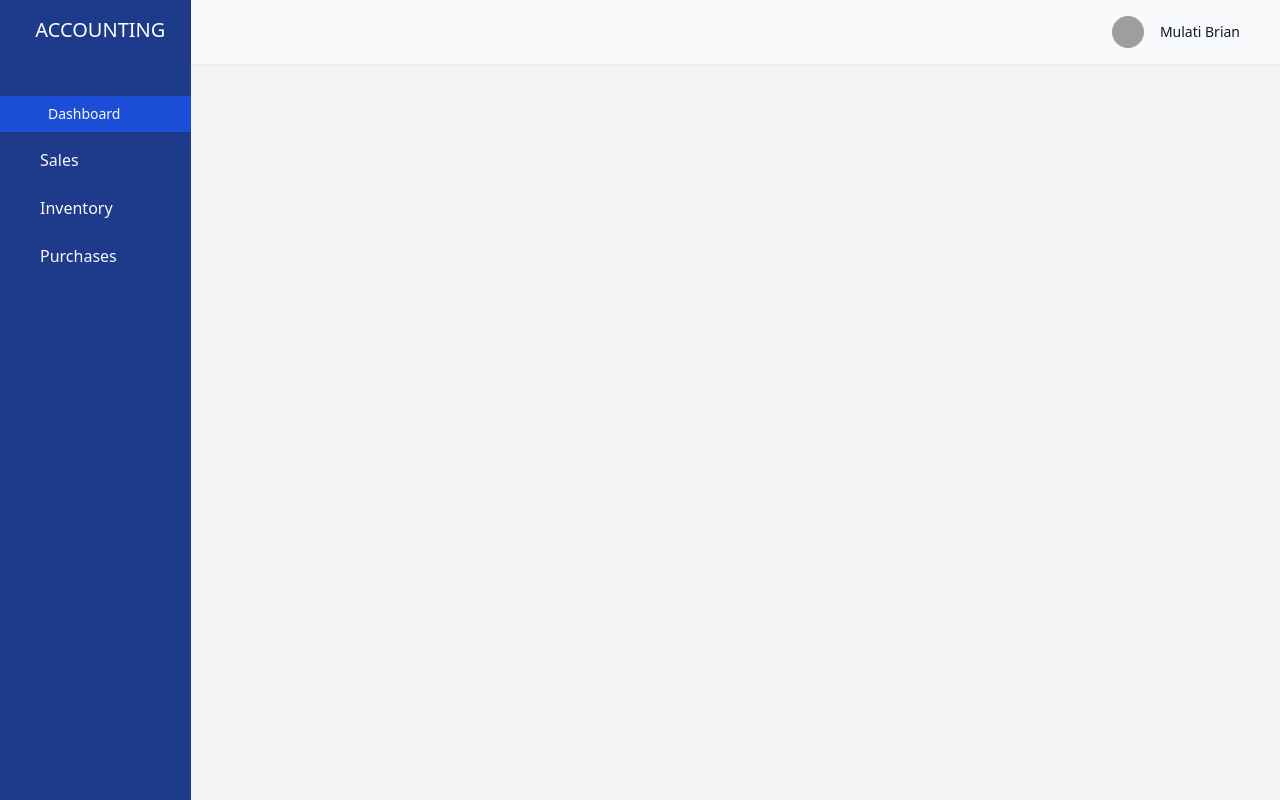
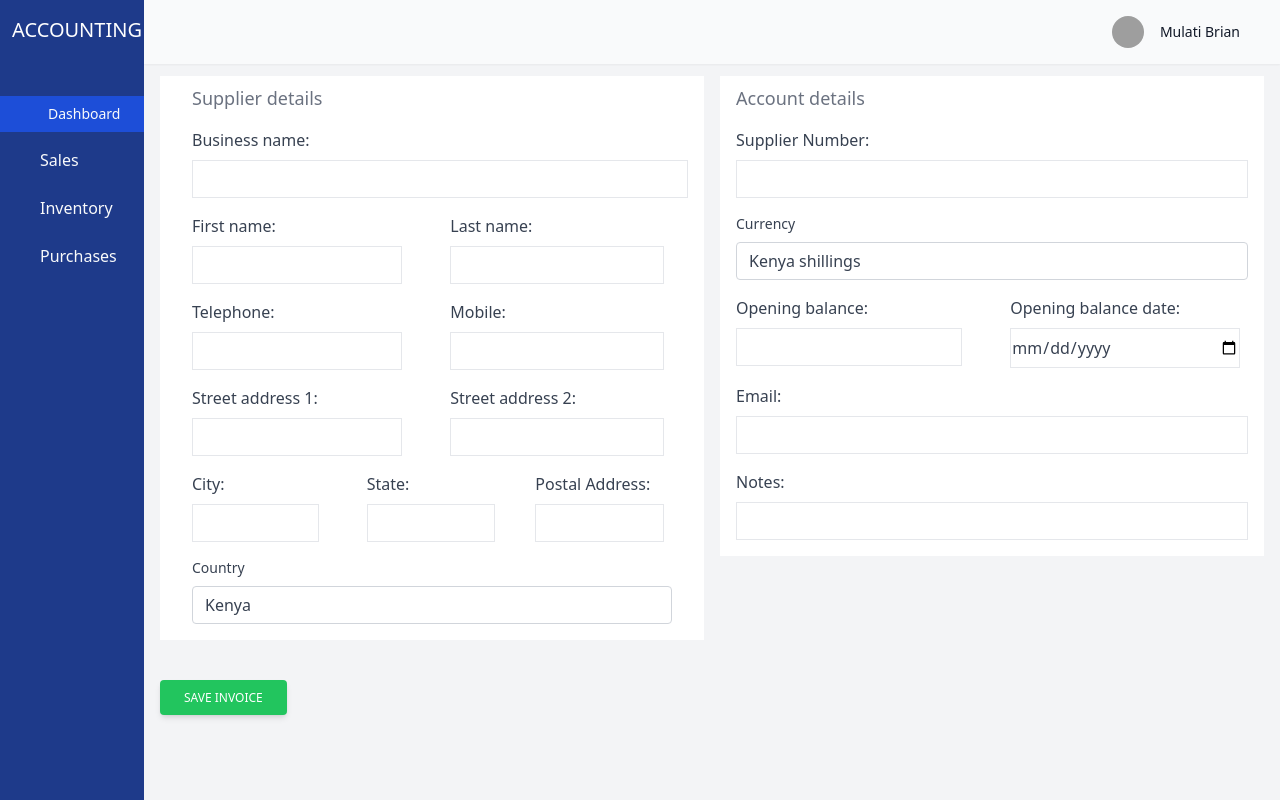
Before and after one commit to Brian-mula/accounting, a Nuxt app: page /new_supplier in a window 1280 px wide. Built offline with nearby package versions, Linux system fonts and the light colour scheme; grey boxes are pictures that could not be loaded.

Commit message:
added new supplier page

```diff
--- a/pages/manage_suppliers.vue
+++ b/pages/manage_suppliers.vue
@@ -1,5 +1,17 @@
 <template>
     <div>
+     <div class="flex justify-end items-end p-3">
+      <nuxt-link to="/new_supplier"
+        class="bg-blue-600 p-2 rounded-sm cursor-pointer hover:bg-blue-700 flex items-center"
+      >
+        <img
+          src="~/assets/images/add-svgrepo-com.svg"
+          alt=""
+          class="h-5 w-5 mx-2"
+        />
+        <h4 class="text-white">New Supplier</h4>
+      </nuxt-link>
+    </div>
     <form class="bg-white shadow-md rounded px-8 pt-6 pb-8 mb-4">
     <h3 class="pt-2 pb-4 px-4 text-lg text-gray-500">Search</h3>
       <div class="flex items-center">
--- /dev/null
+++ b/pages/new_supplier.vue
@@ -0,0 +1,208 @@
+<template>
+  <div>
+    <form>
+      <div class="flex">
+        <div class="bg-white px-4" id="custom">
+          <h3 class="pt-2 pb-4 px-4 text-lg text-gray-500">Supplier details</h3>
+          <div class="mb-4 w-full mx-4 pr-4">
+            <label class="block text-gray-700 text-md mb-2" for="username">
+              Business name:
+            </label>
+            <input
+              class="appearance-none border w-full py-2 px-3 text-gray-700 leading-tight focus:outline-none focus:shadow-outline"
+              placeholder=""
+            />
+          </div>
+          <div class="flex justify-between">
+            <div class="mb-4 w-full mx-4 pr-4">
+              <label class="block text-gray-700 text-md mb-2" for="username">
+                First name:
+              </label>
+              <input
+                class="appearance-none border w-full py-2 px-3 text-gray-700 leading-tight focus:outline-none focus:shadow-outline"
+                placeholder=""
+              />
+            </div>
+
+            <div class="mb-4 w-full mx-4 pr-2">
+              <label class="block text-gray-700 text-md mb-2" for="username">
+                Last name:
+              </label>
+              <input
+                class="appearance-none border w-full py-2 text-gray-700 leading-tight focus:outline-none focus:shadow-outline"
+                placeholder=""
+              />
+            </div>
+          </div>
+          <div class="flex justify-between">
+            <div class="mb-4 w-full mx-4 pr-4">
+              <label class="block text-gray-700 text-md mb-2" for="username">
+                Telephone:
+              </label>
+              <input
+                class="appearance-none border w-full py-2 px-3 text-gray-700 leading-tight focus:outline-none focus:shadow-outline"
+                placeholder=""
+              />
+            </div>
+
+            <div class="mb-4 w-full mx-4 pr-2">
+              <label class="block text-gray-700 text-md mb-2" for="username">
+                Mobile:
+              </label>
+              <input
+                class="appearance-none border w-full py-2 text-gray-700 leading-tight focus:outline-none focus:shadow-outline"
+                placeholder=""
+              />
+            </div>
+          </div>
+          <div class="flex justify-between">
+            <div class="mb-4 w-full mx-4 pr-4">
+              <label class="block text-gray-700 text-md mb-2" for="username">
+                Street address 1:
+              </label>
+              <input
+                class="appearance-none border w-full py-2 px-3 text-gray-700 leading-tight focus:outline-none focus:shadow-outline"
+                placeholder=""
+              />
+            </div>
+
+            <div class="mb-4 w-full mx-4 pr-2">
+              <label class="block text-gray-700 text-md mb-2" for="username">
+                Street address 2:
+              </label>
+              <input
+                class="appearance-none border w-full py-2 text-gray-700 leading-tight focus:outline-none focus:shadow-outline"
+                placeholder=""
+              />
+            </div>
+          </div>
+          <div class="flex justify-between">
+            <div class="mb-4 w-full mx-4 pr-4">
+              <label class="block text-gray-700 text-md mb-2" for="username">
+                City:
+              </label>
+              <input
+                class="appearance-none border w-full py-2 px-3 text-gray-700 leading-tight focus:outline-none focus:shadow-outline"
+                placeholder=""
+              />
+            </div>
+
+            <div class="mb-4 w-full mx-4 pr-2">
+              <label class="block text-gray-700 text-md mb-2" for="username">
+                State:
+              </label>
+              <input
+                class="appearance-none border w-full py-2 text-gray-700 leading-tight focus:outline-none focus:shadow-outline"
+                placeholder=""
+              />
+            </div>
+            <div class="mb-4 w-full mx-4 pr-2">
+              <label class="block text-gray-700 text-md mb-2" for="username">
+                Postal Address:
+              </label>
+              <input
+                class="appearance-none border w-full py-2 text-gray-700 leading-tight focus:outline-none focus:shadow-outline"
+                placeholder=""
+              />
+            </div>
+          </div>
+          <div class="w-full mx-4 pr-4">
+            <div class="mb-4 w-full pr-4">
+              <label class="block text-gray-700 text-sm mb-2" for="username">
+                Country
+              </label>
+              <select
+                class="form-select appearance-none block w-full px-3 py-1.5 text-base font-normal text-gray-700 bg-white bg-clip-padding bg-no-repeat border border-solid border-gray-300 rounded transition ease-in-out m-0 focus:text-gray-700 focus:bg-white focus:border-blue-600 focus:outline-none"
+                aria-label="Default select example"
+              >
+                <option value="3">Kenya</option>
+              </select>
+            </div>
+          </div>
+        </div>
+        <div class="ml-4 bg-white h-min" id="custom">
+          <h3 class="pt-2 pb-4 px-4 text-lg text-gray-500">Account details</h3>
+          <div class="mb-4 w-full mx-4 pr-8">
+            <label class="block text-gray-700 text-md mb-2" for="username">
+              Supplier Number:
+            </label>
+            <input
+              class="appearance-none border w-full py-2 px-3 text-gray-700 leading-tight focus:outline-none focus:shadow-outline"
+              placeholder=""
+            />
+          </div>
+           <div class="w-full mx-4 pr-4">
+            <div class="mb-4 w-full pr-4">
+              <label class="block text-gray-700 text-sm mb-2" for="username">
+                Currency
+              </label>
+              <select
+                class="form-select appearance-none block w-full px-3 py-1.5 text-base font-normal text-gray-700 bg-white bg-clip-padding bg-no-repeat border border-solid border-gray-300 rounded transition ease-in-out m-0 focus:text-gray-700 focus:bg-white focus:border-blue-600 focus:outline-none"
+                aria-label="Default select example"
+              >
+                <option value="3">Kenya shillings</option>
+              </select>
+            </div>
+          </div>
+          <div class="flex justify-between">
+            <div class="mb-4 w-full mx-4 pr-4">
+              <label class="block text-gray-700 text-md mb-2" for="username">
+                Opening balance:
+              </label>
+              <input
+                class="appearance-none border w-full py-2 px-3 text-gray-700 leading-tight focus:outline-none focus:shadow-outline"
+                placeholder=""
+              />
+            </div>
+
+            <div class="mb-4 w-full mx-4 pr-2">
+              <label class="block text-gray-700 text-md mb-2" for="username">
+                Opening balance date:
+              </label>
+              <input
+              type="date"
+                class="appearance-none border w-full py-2 text-gray-700 leading-tight focus:outline-none focus:shadow-outline"
+                placeholder=""
+              />
+            </div>
+          </div>
+          <div class="mb-4 w-full mx-4 pr-8">
+            <label class="block text-gray-700 text-md mb-2" for="username">
+              Email:
+            </label>
+            <input
+            type="email"
+              class="appearance-none border w-full py-2 px-3 text-gray-700 leading-tight focus:outline-none focus:shadow-outline"
+              placeholder=""
+            />
+          </div>
+          <div class="mb-4 w-full mx-4 pr-8">
+            <label class="block text-gray-700 text-md mb-2" for="username">
+              Notes:
+            </label>
+            <input
+              class="appearance-none border w-full py-2 px-3 text-gray-700 leading-tight focus:outline-none focus:shadow-outline"
+              placeholder=""
+            />
+          </div>
+        </div>
+      </div>
+       <div class="flex justify-start items-center mb-2 mt-4">
+        <button
+          type="button"
+          class=" mt-6 inline-block px-6 py-2.5 bg-green-500 text-white font-medium text-xs leading-tight uppercase rounded shadow-md hover:bg-green-600 hover:shadow-lg focus:bg-green-600 focus:shadow-lg focus:outline-none focus:ring-0 active:bg-green-700 active:shadow-lg transition duration-150 ease-in-out"
+        >
+          Save Invoice
+        </button>
+      </div>
+    </form>
+  </div>
+</template>
+
+<script setup></script>
+
+<style lang="css" scoped>
+#custom {
+  width: 34rem;
+}
+</style>
```
